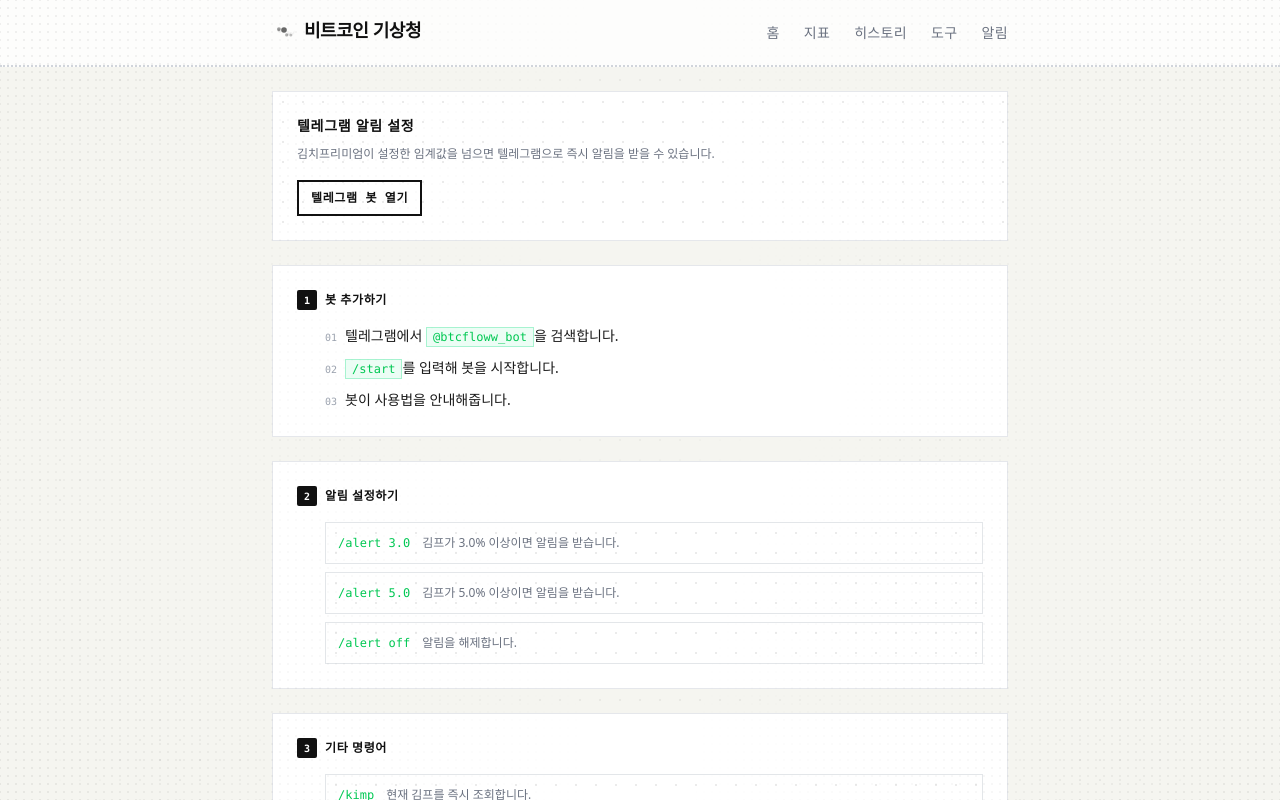
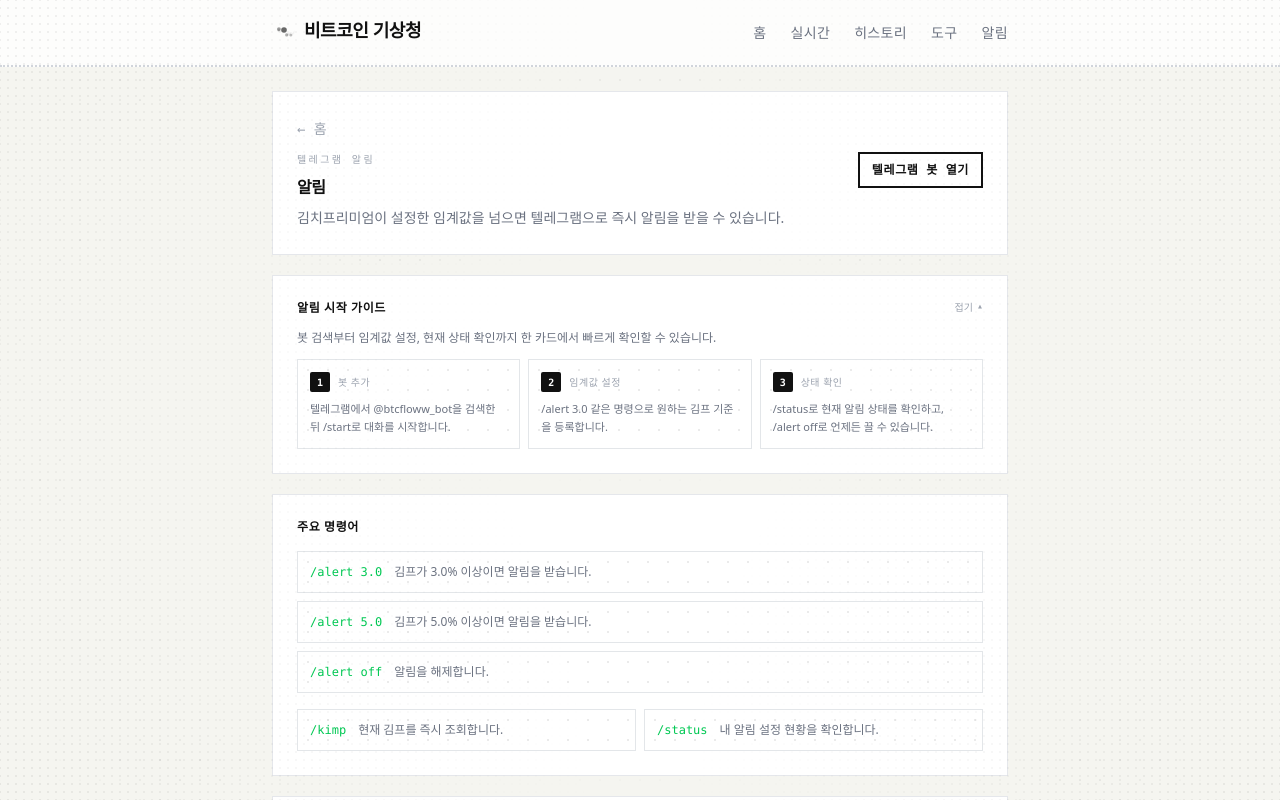
Before and after one commit to yprite/bitflow, a Next.js app: page /alert in a window 1280 px wide. Shown: the top 800 px of the page. Built offline with nearby package versions, Linux system fonts and the light colour scheme; no server answers.

Commit message:
feat: streamline page transitions and navigation

```diff
--- a/src/app/alert/page.tsx
+++ b/src/app/alert/page.tsx
@@ -1,92 +1,96 @@
 import AlertBotCta from '@/components/alert-bot-cta';
+import GuideCard from '@/components/guide-card';
+import DotAssemblyReveal from '@/components/motion/transitions/DotAssemblyReveal';
+import PageHeader from '@/components/page-header';
+
+const GUIDE_STORAGE_KEY = 'bitflow:alert-guide-seen';
+
+const setupSteps = [
+  {
+    title: '봇 추가',
+    body: '텔레그램에서 @btcfloww_bot을 검색한 뒤 /start로 대화를 시작합니다.',
+  },
+  {
+    title: '임계값 설정',
+    body: '/alert 3.0 같은 명령으로 원하는 김프 기준을 등록합니다.',
+  },
+  {
+    title: '상태 확인',
+    body: '/status로 현재 알림 상태를 확인하고, /alert off로 언제든 끌 수 있습니다.',
+  },
+];
+
+const primaryCommands = [
+  { command: '/alert 3.0', description: '김프가 3.0% 이상이면 알림을 받습니다.' },
+  { command: '/alert 5.0', description: '김프가 5.0% 이상이면 알림을 받습니다.' },
+  { command: '/alert off', description: '알림을 해제합니다.' },
+];
+
+const utilityCommands = [
+  { command: '/kimp', description: '현재 김프를 즉시 조회합니다.' },
+  { command: '/status', description: '내 알림 설정 현황을 확인합니다.' },
+];
 
 export default function AlertPage() {
   return (
-    <div className="space-y-6">
-      <div className="dot-entrance" style={{ '--entrance-delay': '0ms' } as React.CSSProperties}>
-        <div className="dot-card p-5 sm:p-6 dot-grid-sparse">
-          <h1 className="text-sm font-semibold text-dot-accent uppercase tracking-wider mb-2">
-            텔레그램 알림 설정
-          </h1>
-          <p className="text-xs text-dot-sub leading-relaxed">
-            김치프리미엄이 설정한 임계값을 넘으면 텔레그램으로 즉시 알림을 받을 수 있습니다.
-          </p>
-          <div className="mt-4">
-            <AlertBotCta />
+    <div className="space-y-3 sm:space-y-5">
+      <DotAssemblyReveal delay={0} duration={520} density="low">
+        <PageHeader
+          variant="card"
+          eyebrow="텔레그램 알림"
+          title="알림"
+          description="김치프리미엄이 설정한 임계값을 넘으면 텔레그램으로 즉시 알림을 받을 수 있습니다."
+          backHref="/"
+          action={<AlertBotCta />}
+        />
+      </DotAssemblyReveal>
+
+      <DotAssemblyReveal delay={80} duration={680}>
+        <GuideCard
+          title="알림 시작 가이드"
+          storageKey={GUIDE_STORAGE_KEY}
+          maxHeight={520}
+          intro="봇 검색부터 임계값 설정, 현재 상태 확인까지 한 카드에서 빠르게 확인할 수 있습니다."
+        >
+          <div className="grid gap-2 sm:grid-cols-3">
+            {setupSteps.map((step, index) => (
+              <div key={step.title} className="border border-dot-border/60 p-3 dot-grid-sparse">
+                <div className="flex items-center gap-2">
+                  <span className="w-5 h-5 flex items-center justify-center text-[10px] font-mono font-bold bg-dot-accent text-white rounded-sm">
+                    {index + 1}
+                  </span>
+                  <p className="text-[10px] text-dot-muted uppercase tracking-wider">{step.title}</p>
+                </div>
+                <p className="text-[11px] text-dot-sub mt-2 leading-relaxed">{step.body}</p>
+              </div>
+            ))}
           </div>
-        </div>
-      </div>
+        </GuideCard>
+      </DotAssemblyReveal>
 
-      {/* 봇 연동 안내 */}
-      <div className="dot-entrance" style={{ '--entrance-delay': '80ms' } as React.CSSProperties}>
+      <DotAssemblyReveal delay={170} duration={700}>
         <section className="dot-card p-5 sm:p-6 space-y-4">
-          <div className="flex items-center gap-2">
-            <span className="w-5 h-5 flex items-center justify-center text-[10px] font-mono font-bold bg-dot-accent text-white rounded-sm">1</span>
-            <h2 className="text-xs font-semibold text-dot-accent uppercase tracking-wider">봇 추가하기</h2>
+          <h2 className="text-xs font-semibold text-dot-accent uppercase tracking-wider">주요 명령어</h2>
+          <div className="space-y-2">
+            {primaryCommands.map((item) => (
+              <div key={item.command} className="flex items-start gap-3 p-3 border border-dot-border/60 dot-grid-sparse hover:border-dot-muted transition-colors">
+                <code className="text-dot-green shrink-0 font-mono font-medium text-xs">{item.command}</code>
+                <span className="text-dot-sub text-xs">{item.description}</span>
+              </div>
+            ))}
           </div>
-          <ol className="list-none text-dot-text space-y-2.5 text-sm ml-7">
-            <li className="flex items-start gap-2">
-              <span className="text-dot-muted text-[10px] mt-0.5 font-mono">01</span>
-              <span>텔레그램에서 <code className="text-dot-green bg-emerald-50 px-1.5 py-0.5 border border-emerald-200 font-mono text-xs">@btcfloww_bot</code>을 검색합니다.</span>
-            </li>
-            <li className="flex items-start gap-2">
-              <span className="text-dot-muted text-[10px] mt-0.5 font-mono">02</span>
-              <span><code className="text-dot-green bg-emerald-50 px-1.5 py-0.5 border border-emerald-200 font-mono text-xs">/start</code>를 입력해 봇을 시작합니다.</span>
-            </li>
-            <li className="flex items-start gap-2">
-              <span className="text-dot-muted text-[10px] mt-0.5 font-mono">03</span>
-              <span>봇이 사용법을 안내해줍니다.</span>
-            </li>
-          </ol>
-        </section>
-      </div>
-
-      {/* 알림 설정 방법 */}
-      <div className="dot-entrance" style={{ '--entrance-delay': '160ms' } as React.CSSProperties}>
-        <section className="dot-card p-5 sm:p-6 space-y-4">
-          <div className="flex items-center gap-2">
-            <span className="w-5 h-5 flex items-center justify-center text-[10px] font-mono font-bold bg-dot-accent text-white rounded-sm">2</span>
-            <h2 className="text-xs font-semibold text-dot-accent uppercase tracking-wider">알림 설정하기</h2>
-          </div>
-          <div className="space-y-2 text-sm ml-7">
-            <div className="flex items-start gap-3 p-3 border border-dot-border/60 dot-grid-sparse hover:border-dot-muted transition-colors">
-              <code className="text-dot-green shrink-0 font-mono font-medium text-xs">/alert 3.0</code>
-              <span className="text-dot-sub text-xs">김프가 3.0% 이상이면 알림을 받습니다.</span>
-            </div>
-            <div className="flex items-start gap-3 p-3 border border-dot-border/60 dot-grid-sparse hover:border-dot-muted transition-colors">
-              <code className="text-dot-green shrink-0 font-mono font-medium text-xs">/alert 5.0</code>
-              <span className="text-dot-sub text-xs">김프가 5.0% 이상이면 알림을 받습니다.</span>
-            </div>
-            <div className="flex items-start gap-3 p-3 border border-dot-border/60 dot-grid-sparse hover:border-dot-muted transition-colors">
-              <code className="text-dot-green shrink-0 font-mono font-medium text-xs">/alert off</code>
-              <span className="text-dot-sub text-xs">알림을 해제합니다.</span>
-            </div>
+          <div className="grid gap-2 sm:grid-cols-2">
+            {utilityCommands.map((item) => (
+              <div key={item.command} className="flex items-start gap-3 p-3 border border-dot-border/60 dot-grid-sparse hover:border-dot-muted transition-colors">
+                <code className="text-dot-green shrink-0 font-mono font-medium text-xs">{item.command}</code>
+                <span className="text-dot-sub text-xs">{item.description}</span>
+              </div>
+            ))}
           </div>
         </section>
-      </div>
+      </DotAssemblyReveal>
 
-      {/* 기타 명령어 */}
-      <div className="dot-entrance" style={{ '--entrance-delay': '240ms' } as React.CSSProperties}>
-        <section className="dot-card p-5 sm:p-6 space-y-4">
-          <div className="flex items-center gap-2">
-            <span className="w-5 h-5 flex items-center justify-center text-[10px] font-mono font-bold bg-dot-accent text-white rounded-sm">3</span>
-            <h2 className="text-xs font-semibold text-dot-accent uppercase tracking-wider">기타 명령어</h2>
-          </div>
-          <div className="space-y-2 text-sm ml-7">
-            <div className="flex items-start gap-3 p-3 border border-dot-border/60 dot-grid-sparse hover:border-dot-muted transition-colors">
-              <code className="text-dot-green shrink-0 font-mono font-medium text-xs">/kimp</code>
-              <span className="text-dot-sub text-xs">현재 김프를 즉시 조회합니다.</span>
-            </div>
-            <div className="flex items-start gap-3 p-3 border border-dot-border/60 dot-grid-sparse hover:border-dot-muted transition-colors">
-              <code className="text-dot-green shrink-0 font-mono font-medium text-xs">/status</code>
-              <span className="text-dot-sub text-xs">내 알림 설정 현황을 확인합니다.</span>
-            </div>
-          </div>
-        </section>
-      </div>
-
-      {/* 알림 동작 설명 */}
-      <div className="dot-entrance" style={{ '--entrance-delay': '320ms' } as React.CSSProperties}>
+      <DotAssemblyReveal delay={270} duration={640} density="low">
         <section className="dot-card p-5 sm:p-6 space-y-3">
           <h2 className="text-xs font-semibold text-dot-accent uppercase tracking-wider">알림은 어떻게 동작하나요?</h2>
           <ul className="space-y-1.5 text-xs text-dot-sub ml-1">
@@ -104,7 +108,7 @@ export default function AlertPage() {
             </li>
           </ul>
         </section>
-      </div>
+      </DotAssemblyReveal>
     </div>
   );
 }
--- a/src/app/layout.tsx
+++ b/src/app/layout.tsx
@@ -1,4 +1,5 @@
 import type { Metadata } from 'next';
+import Link from 'next/link';
 import AmbientBackground from '@/components/motion/ambient/AmbientBackground';
 import AnimatedLogo from '@/components/motion/brand/AnimatedLogo';
 import DataProvider from '@/components/data-provider';
@@ -112,28 +113,28 @@ export default function RootLayout({
         <AmbientBackground />
         <header className="dot-border-b bg-white/80 backdrop-blur-sm sticky top-0 z-50">
           <nav className="max-w-3xl mx-auto px-4 py-3 sm:py-4 flex items-center justify-between">
-            <a href="/" className="text-lg font-bold text-dot-accent tracking-tight">
+            <Link href="/" className="text-lg font-bold text-dot-accent tracking-tight">
               <span className="inline-flex items-center gap-2">
                 <AnimatedLogo size={24} className="opacity-80" />
                 {SITE_NAME}
               </span>
-            </a>
+            </Link>
             <div className="flex gap-4 sm:gap-6 text-xs sm:text-sm">
-              <a href="/" className="text-dot-sub hover:text-dot-accent transition font-medium tracking-wide">
+              <Link href="/" className="text-dot-sub hover:text-dot-accent transition font-medium tracking-wide">
                 홈
-              </a>
-              <a href="/realtime" className="text-dot-sub hover:text-dot-accent transition font-medium tracking-wide">
-                지표
-              </a>
-              <a href="/indicators" className="text-dot-sub hover:text-dot-accent transition font-medium tracking-wide">
+              </Link>
+              <Link href="/realtime" className="text-dot-sub hover:text-dot-accent transition font-medium tracking-wide">
+                실시간
+              </Link>
+              <Link href="/indicators" className="text-dot-sub hover:text-dot-accent transition font-medium tracking-wide">
                 히스토리
-              </a>
-              <a href="/tools" className="text-dot-sub hover:text-dot-accent transition font-medium tracking-wide">
+              </Link>
+              <Link href="/tools" className="text-dot-sub hover:text-dot-accent transition font-medium tracking-wide">
                 도구
-              </a>
-              <a href="/alert" className="text-dot-sub hover:text-dot-accent transition font-medium tracking-wide">
+              </Link>
+              <Link href="/alert" className="text-dot-sub hover:text-dot-accent transition font-medium tracking-wide">
                 알림
-              </a>
+              </Link>
             </div>
           </nav>
         </header>
@@ -146,10 +147,10 @@ export default function RootLayout({
         <footer className="dot-border-t mt-12 relative z-10 dot-grid-sparse">
           <div className="max-w-3xl mx-auto px-4 py-8 text-center space-y-2">
             <div className="flex flex-wrap items-center justify-center gap-x-4 gap-y-2 text-[11px] text-dot-sub">
-              <a href="/about" className="hover:text-dot-accent transition">서비스 소개</a>
-              <a href="/contact" className="hover:text-dot-accent transition">문의</a>
-              <a href="/privacy" className="hover:text-dot-accent transition">개인정보처리방침</a>
-              <a href="/disclaimer" className="hover:text-dot-accent transition">면책 및 이용안내</a>
+              <Link href="/about" className="hover:text-dot-accent transition">서비스 소개</Link>
+              <Link href="/contact" className="hover:text-dot-accent transition">문의</Link>
+              <Link href="/privacy" className="hover:text-dot-accent transition">개인정보처리방침</Link>
+              <Link href="/disclaimer" className="hover:text-dot-accent transition">면책 및 이용안내</Link>
             </div>
             <p className="text-[10px] text-dot-muted/60">
               본 사이트의 정보는 투자 자문이 아니며, 모든 투자 판단과 책임은 사용자에게 있습니다.
--- a/src/components/indicator-table.tsx
+++ b/src/components/indicator-table.tsx
@@ -92,10 +92,9 @@ export default function IndicatorTable({ factors, selectedIndex, onSelect, rende
                 {/* Row button */}
                 <button
                   onClick={() => onSelect(i)}
-                  className={`dot-entrance w-full flex items-center justify-between py-2.5 px-2 -mx-2 rounded-sm transition-colors ${
+                  className={`w-full flex items-center justify-between py-2.5 px-2 -mx-2 rounded-sm transition-colors ${
                     i > 0 && !isSelected ? 'border-t border-dashed border-dot-border/15' : ''
                   } ${isSelected ? 'bg-dot-accent/[0.06]' : 'hover:bg-dot-border/[0.06]'}`}
-                  style={{ '--entrance-delay': `${i * 30}ms` } as React.CSSProperties}
                 >
                   <div className="flex items-center gap-2">
                     <span
--- a/src/components/page-header.tsx
+++ b/src/components/page-header.tsx
@@ -1,4 +1,5 @@
 import type { ReactNode } from 'react';
+import Link from 'next/link';
 
 interface PageHeaderProps {
   title: string;
@@ -33,9 +34,9 @@ export default function PageHeader({
     return (
       <section className="dot-card p-5 sm:p-6 space-y-3">
         {backHref ? (
-          <a href={backHref} className="inline-flex text-dot-muted hover:text-dot-accent transition text-sm font-mono">
+          <Link href={backHref} className="inline-flex text-dot-muted hover:text-dot-accent transition text-sm font-mono">
             ← {backLabel}
-          </a>
+          </Link>
         ) : null}
         <div className="flex flex-col gap-4 sm:flex-row sm:items-start sm:justify-between">
           <div className="space-y-2">
@@ -57,9 +58,9 @@ export default function PageHeader({
     <div className="flex flex-col gap-3 sm:flex-row sm:items-start sm:justify-between">
       <div className="flex items-start gap-3">
         {backHref ? (
-          <a href={backHref} className="text-dot-muted hover:text-dot-accent transition text-sm font-mono">
+          <Link href={backHref} className="text-dot-muted hover:text-dot-accent transition text-sm font-mono">
             ← {backLabel}
-          </a>
+          </Link>
         ) : null}
         <div className="space-y-1">
           <Eyebrow>{headerEyebrow}</Eyebrow>
```
Also changed, not shown: src/app/about/page.tsx (+12 -8 lines), src/app/contact/page.tsx (+12 -8 lines), src/app/disclaimer/page.tsx (+12 -8 lines), src/app/privacy/page.tsx (+15 -11 lines), src/app/realtime/page.tsx (+9 -9 lines), src/app/tools/page.tsx (+31 -49 lines), src/components/dashboard.tsx (+4 -3 lines), src/components/event-strip.tsx (+3 -7 lines).
